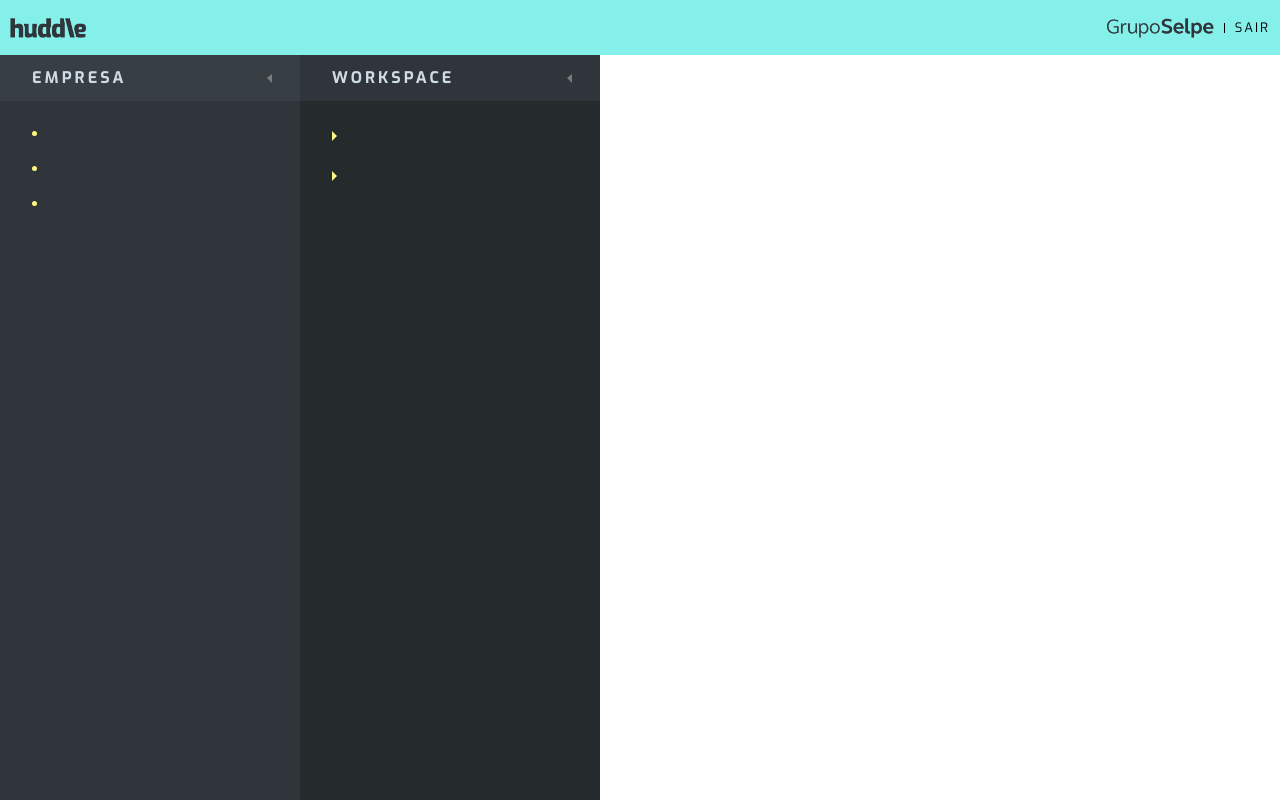
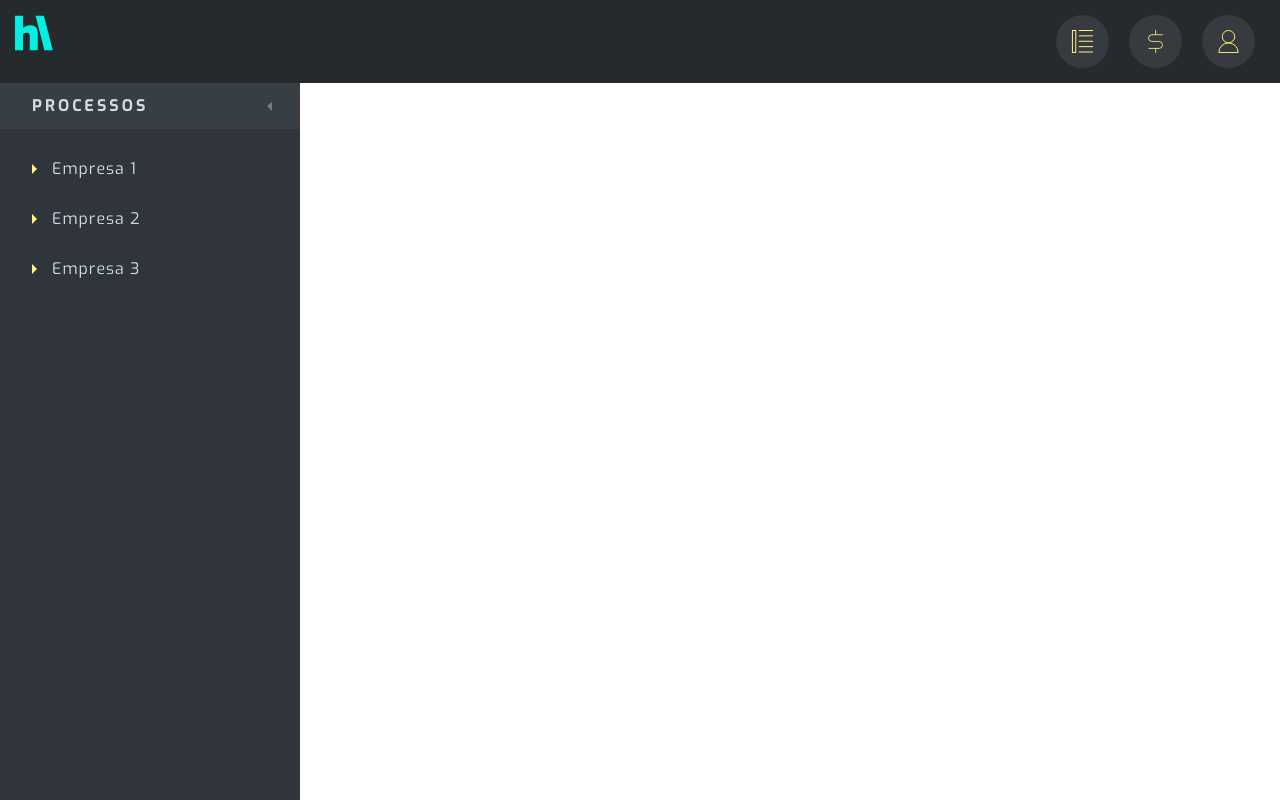
Before and after one commit to huddle-brasil/vue-components, a Vue app: page / in a window 1280 px wide. Shown: the top 800 px of the page. Built offline with nearby package versions, Linux system fonts and the light colour scheme.

Commit message:
create navbar

```diff
--- a/src/App.vue
+++ b/src/App.vue
@@ -1,9 +1,8 @@
 <template>
 	<div id="app">
-		<router-view></router-view>
-		<!-- <Navbar
-			navPosition="left"
-		></Navbar>
+		<!-- <router-view></router-view> -->
+		<Navbar navPosition="top" :navItems="navbar.navItems" :logo="navbar.logoPath">
+		</Navbar>
 		<Sidebar
 			v-for="sidebar of sidebars"
 			:key="sidebar.title"
@@ -18,24 +17,45 @@
 			primaryKey="name"
 			:rowActions="rowActions"
 			@unselectedRow="(data) => teste(data)"
-			@selectedRow="(data) => teste(data)"></table-default> -->
+			@selectedRow="(data) => teste(data)"></table-default>
 	</div>
 </template>
 
 <script>
-// import Sidebar from './components/sidebar/DefaultSidebar'
-// import Navbar from './components/navbar/DefaultNavbar'
-// import TableDefault from './components/tables/TableDefault'
+import Sidebar from './components/sidebar/DefaultSidebar'
+import Navbar from './components/navbar/DefaultNavbar'
+import TableDefault from './components/tables/TableDefault'
 
 export default {
 	name: 'app',
-	// components: {
-	// 	TableDefault,
-	// 	Sidebar,
-	// 	Navbar
-	// },
+	components: {
+		TableDefault,
+		Sidebar,
+		Navbar
+	},
 
 	data:()=>({
+		navbar:{
+			logoPath: '../../../huddle-logo.png',
+			navItems: [
+				{
+					route: '',
+					strokeColor: '',
+					type: 'svg',
+					source: `<svg id="Layer_1" data-name="Layer 1" xmlns="http://www.w3.org/2000/svg" viewBox="0 0 21.44 23.34"><defs><style>.cls-1{fill:none;stroke-miterlimit:10;}</style></defs><title>menu-icon</title><line class="cls-1" x1="6.98" y1="0.5" x2="21.44" y2="0.5"/><line class="cls-1" x1="6.98" y1="22.34" x2="21.44" y2="22.34"/><line class="cls-1" x1="6.98" y1="16.88" x2="21.44" y2="16.88"/><line class="cls-1" x1="6.98" y1="11.42" x2="21.44" y2="11.42"/><line class="cls-1" x1="6.98" y1="5.96" x2="21.44" y2="5.96"/><rect class="cls-1" x="0.5" y="0.5" width="3.41" height="22.34"/></svg>`
+				},
+				{
+					type: 'svg',
+					source: `<svg id="Layer_1" data-name="Layer 1" xmlns="http://www.w3.org/2000/svg" viewBox="0 0 17.51 27.39"><defs><style>.cls-1{fill:none;stroke-miterlimit:10;}</style></defs><title>money-icon</title><path class="cls-1" d="M17.85,5.63h-13a4,4,0,0,0-4,4h0a4,4,0,0,0,4,4h8.6a4,4,0,0,1,4,4v.3a4,4,0,0,1-4,4H.9" transform="translate(-0.4)"/><line class="cls-1" x1="8.97" x2="8.97" y2="5.63"/><line class="cls-1" x1="8.97" y1="21.76" x2="8.97" y2="27.39"/></svg>`,
+					route: ''
+				},
+				{
+					type: 'svg',
+					source: `<svg id="Layer_1" data-name="Layer 1" xmlns="http://www.w3.org/2000/svg" viewBox="0 0 21.38 24.29"><defs><style>.cls-1{fill:none;stroke-miterlimit:10;}</style></defs><title>user-icon</title><circle class="cls-1" cx="10.69" cy="7.05" r="6.55"/><path class="cls-1" d="M21.09,24.83a10.19,10.19,0,0,0-20.38,0Z" transform="translate(-0.21 -1.04)"/></svg>`,
+					route: ''
+				}
+			]
+		},
 		sidebars:[
 			{
 				title: 'Processos',
--- a/src/components/navbar/DefaultNavbar.vue
+++ b/src/components/navbar/DefaultNavbar.vue
@@ -2,12 +2,14 @@
     <div class="navbar" :class="navPosition">
         <div class="logo">
             <a href="">
-                <img src="" alt="">
+                <img :src="logo" alt="">
             </a>
         </div>
         <div class="nav">
             <ul>
-                <li>item</li>
+                <li v-for="(item, index) in navItems" :key="index">
+                    <div class="menu-icon" v-html="item.source"></div>
+                </li>
             </ul>
         </div>
     </div>
@@ -26,13 +28,61 @@ export default {
         },
         navItems:{
             type: Array
+        },
+        navPosition:{
+            type: String,
+            default: 'top'
         }
     }
 }
 </script>
 
 <style lang="scss">
-    .navbar{}
-    .navbar.top{}
-    .navbar.left{}
+    .navbar{
+        background-color: #252A2D;
+        padding: 15px;
+        display: flex;
+        justify-content: space-between;
+
+        .nav{
+
+            ul{
+                display: flex;
+            }
+
+            .menu-icon{
+                width: 23px;
+                height: 23px;
+                background-color: #373a3f;
+                padding: 15px;
+                margin: 0 10px;
+                border-radius: 200px;
+                display: flex;
+                flex-direction: column;
+
+                svg{
+                    stroke: #fff581;
+                }
+
+                &:hover{
+                    cursor: pointer;
+                }
+            }
+        }
+    }
+    .navbar.left{
+        // width: 35px;
+        height: 100vh;
+        flex-direction: column;
+        align-items: center;
+        position: fixed;
+        z-index: 9;
+
+        .nav ul{
+            flex-direction: column;
+        }
+        .nav .menu-icon{
+            margin: 10px 0;
+        }
+    }
 </style>
```
Also changed, not shown: public/huddle-logo.png (added), public/icons/menu-icon.svg (added).
